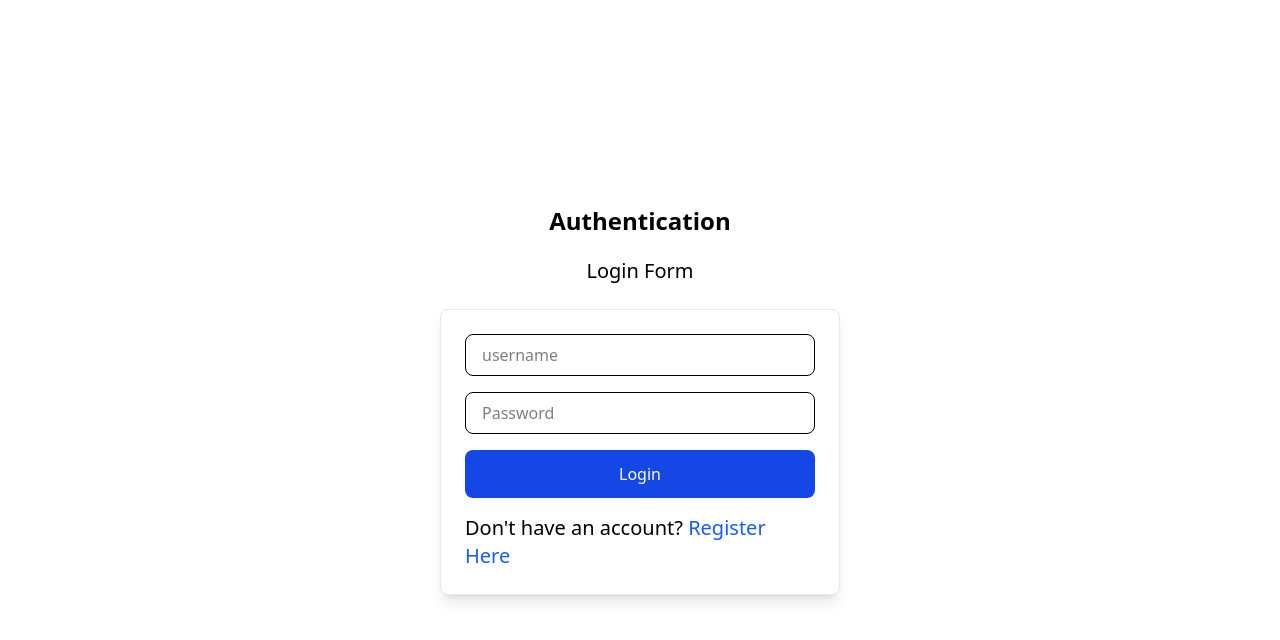
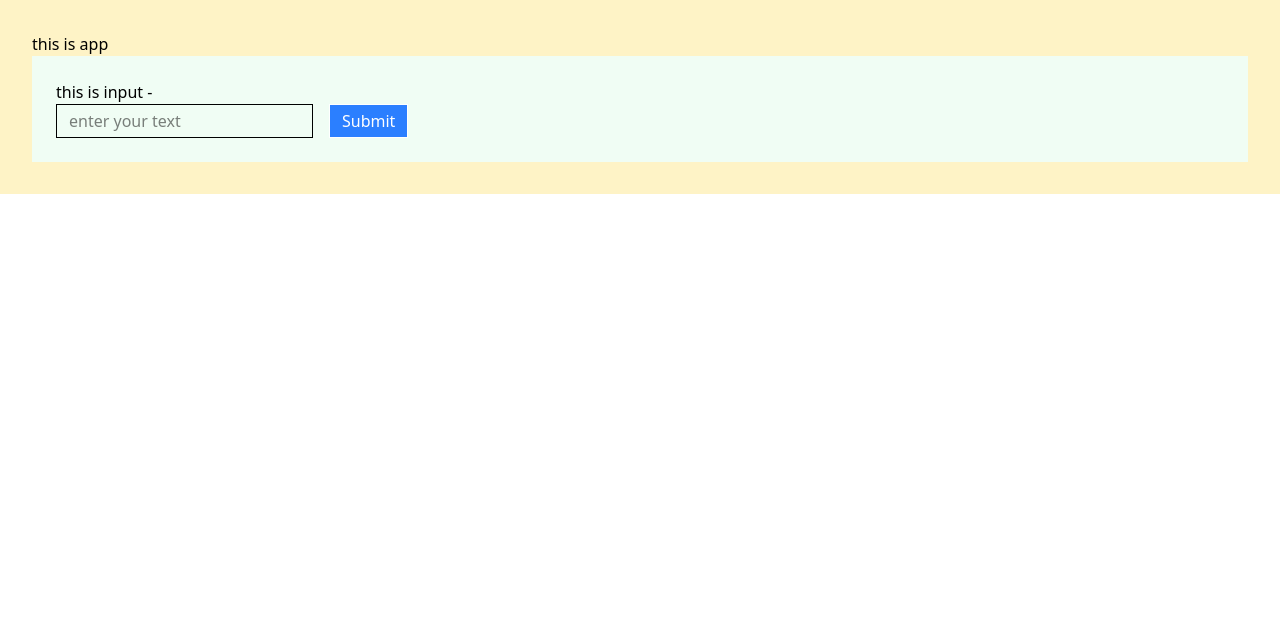
Before and after one commit to swaru1/react-class, a React (Vite) app: page / in a window 1280 px wide. Shown: the top 640 px of the page. Built offline with nearby package versions, Linux system fonts and the light colour scheme.

Commit message:
context api task 24/11

```diff
--- a/src/App.jsx
+++ b/src/App.jsx
@@ -1,25 +1,19 @@
-import React, { useState } from "react";
-import Register from "./components/Register";
-import Login from "./components/Login";
+import React, { useContext } from 'react'
+import Input from './components/Input'
+import { InputContext } from './Context/InputContext'
 
 const App = () => {
-  const [toggle, setToggle] = useState(true);
-  const [usersData, setUsersData] = useState([]);
+
+  const {inpText} = useContext(InputContext)
 
   return (
-    <div className="h-screen w-full flex gap-5 flex-col items-center justify-center">
-      <h1 className="text-2xl font-bold ">Authentication</h1>
-      {toggle ? (
-        <Login setToggle={setToggle} />
-      ) : (
-        <Register
-          setToggle={setToggle}
-          setUsersData={setUsersData}
-          usersData={usersData}
-        />
-      )}
+    <div className='bg-amber-100 p-8'>
+      this is app
+      <div className='bg-green-50 p-6'> this is input - {inpText}
+        <Input/>
+      </div>
     </div>
-  );
-};
+  )
+}
 
-export default App;
+export default App
--- /dev/null
+++ b/src/Context/InputContext.js
@@ -0,0 +1,3 @@
+import { createContext } from "react";
+
+export const InputContext = createContext()
--- /dev/null
+++ b/src/Context/InputContextProvider.jsx
@@ -0,0 +1,13 @@
+import React, { useState } from 'react'
+import { InputContext } from './InputContext'
+
+export const InputContextProvider = ({children}) => {
+
+    const [inpText, setInpText] = useState(null)
+
+  return (
+    <InputContext.Provider value={{inpText, setInpText}}>
+        {children}
+    </InputContext.Provider>
+  )
+}
--- /dev/null
+++ b/src/components/Input.jsx
@@ -0,0 +1,33 @@
+import React, { useContext, useState } from "react";
+import { InputContext } from "../Context/InputContext";
+
+const Input = () => {
+  const { setInpText } = useContext(InputContext);
+
+  const [text, setText] = useState("");
+
+  const handleSubmit = (e) => {
+    e.preventDefault();
+    setInpText(text);
+  };
+
+  return (
+    <div>
+      <form onSubmit={handleSubmit} action="">
+        <input
+          onChange={(e) => {
+            setText(e.target.value);
+          }}
+          value={text}
+          type="text"
+          className="border py-1 px-3"
+          placeholder="enter your text"
+        />
+
+        <input className=" border ml-4 bg-blue-500 py-1 px-3 text-white" type="submit" value="Submit" />
+      </form>
+    </div>
+  );
+};
+
+export default Input;
--- a/src/components/Login.jsx
+++ /dev/null
@@ -1,42 +0,0 @@
-import React from "react";
-
-const Login = ({ setToggle }) => {
-  return (
-    <div className="w-100 flex flex-col gap-6 items-center">
-      <h1 className="text-xl">Login Form</h1>
-
-      <form
-        className="flex flex-col gap-4 border border-gray-200 p-6 rounded-lg shadow-lg"
-        action=""
-      >
-        <input
-          className="border px-4 py-2 rounded-lg"
-          type="text"
-          placeholder="username"
-        />
-        <input
-          className="border px-4 py-2 rounded-lg"
-          type="password"
-          placeholder="Password"
-        />
-        <button
-          className="px-4 py-3 bg-blue-700 rounded-lg text-white"
-          type="submit"
-        >
-          Login
-        </button>
-        <p className="text-xl">
-          Don't have an account?{" "}
-          <span
-            onClick={() => setToggle((prev) => !prev)}
-            className="text-blue-600 cursor-pointer"
-          >
-            Register Here
-          </span>
-        </p>
-      </form>
-    </div>
-  );
-};
-
-export default Login;
--- a/src/components/Register.jsx
+++ /dev/null
@@ -1,81 +0,0 @@
-import React, { useState } from "react";
-
-const Register = ({ setToggle, setUsersData, usersData }) => {
-  const [formData, setFormData] = useState({
-    fullname: "",
-    username: "",
-    password: "",
-  });
-
-
-  const handleChange = (e) => {
-    let { name, value } = e.target;
-    setFormData({ ...formData, [name]: value });
-  };
-
-  const handleSubmit = (e) => {
-    e.preventDefault();
-    setUsersData((prev) => [...prev, formData]);
-    localStorage.setItem("user", JSON.stringify(usersData));
-    alert("data saved ");
-
-    setFormData({
-      fullname: "",
-      username: "",
-      password: "",
-    });
-  };
-
-  return (
-    <div className="w-100 text-center flex flex-col gap-6">
-      <h1 className="text-xl">Registration Form</h1>
-      <form
-        onSubmit={handleSubmit}
-        className="flex flex-col gap-4 border border-gray-200 p-6 rounded-lg shadow-lg"
-        action=""
-      >
-        <input
-          value={formData.fullname}
-          name="fullname"
-          onChange={handleChange}
-          className="border px-4 py-2 rounded-lg"
-          type="text"
-          placeholder="Full name"
-        />
-        <input
-          value={formData.username}
-          name="username"
-          onChange={handleChange}
-          className="border px-4 py-2 rounded-lg"
-          type="text"
-          placeholder="username"
-        />
-        <input
-          value={formData.password}
-          name="password"
-          onChange={handleChange}
-          className="border px-4 py-2 rounded-lg"
-          type="password"
-          placeholder="Password"
-        />
-        <button
-          className="px-4 py-3 bg-blue-700 rounded-lg text-white"
-          type="submit"
-        >
-            Register
-        </button>
-        <p className="text-xl">
-          Already have an account?{" "}
-          <span
-            onClick={() => setToggle((prev) => !prev)}
-            className="text-blue-600 cursor-pointer"
-          >
-            Login here
-          </span>
-        </p>
-      </form>
-    </div>
-  );
-};
-
-export default Register;
--- a/src/main.jsx
+++ b/src/main.jsx
@@ -1,8 +1,11 @@
-import React from 'react';
-import { createRoot } from 'react-dom/client'
-import './index.css'
-import App from './App.jsx'
+import React from "react";
+import { createRoot } from "react-dom/client";
+import "./index.css";
+import App from "./App.jsx";
+import {InputContextProvider} from "./Context/InputContextProvider.jsx";
 
-createRoot(document.getElementById('root')).render(
-  <App/>
-)
+createRoot(document.getElementById("root")).render(
+  <InputContextProvider>
+    <App/>
+  </InputContextProvider>
+);
```
